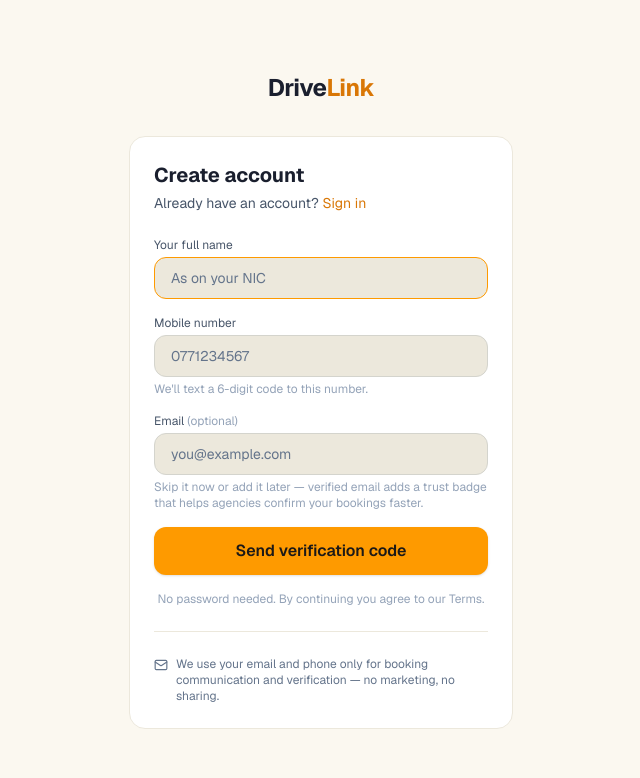
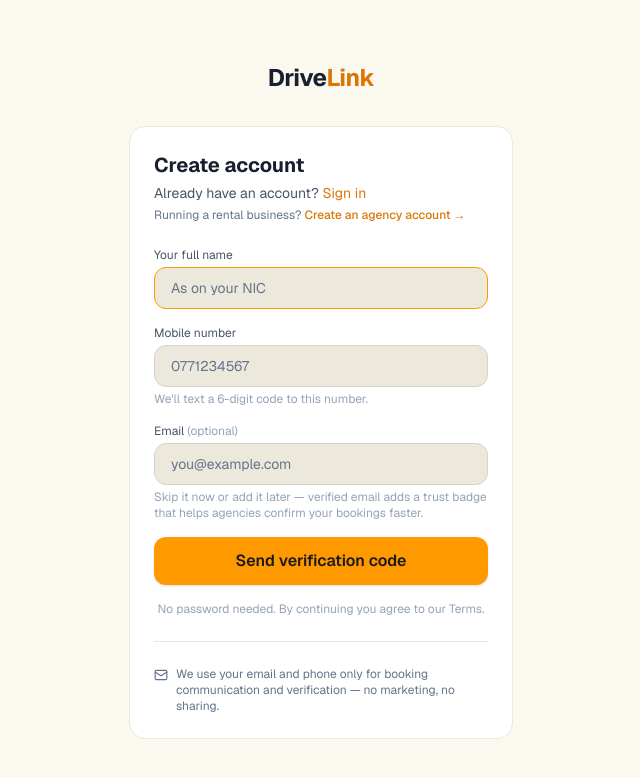
Before and after one commit to ninjalegendz/drivelink-sl, a Next.js app: page /signup in a window 1280 px wide. Shown: the top 778 px of the page, without its empty margins (319-959 px from the left). Built offline with nearby package versions, Linux system fonts and the light colour scheme.

Commit message:
Signup: link to /signup/agency for businesses creating an agency account

```diff
--- a/src/app/(auth)/signup/page.tsx
+++ b/src/app/(auth)/signup/page.tsx
@@ -102,9 +102,15 @@ function RenterSignupForm() {
   return (
     <div className="bg-slate-900 rounded-2xl border border-slate-800 p-6">
       <h1 className="text-white font-bold text-xl mb-1">Create account</h1>
-      <p className="text-slate-400 text-sm mb-6">
+      <p className="text-slate-400 text-sm">
         Already have an account?{" "}
         <Link href="/login" className="text-amber-400 hover:text-amber-300">Sign in</Link>
+      </p>
+      <p className="text-slate-500 text-xs mt-1 mb-6">
+        Running a rental business?{" "}
+        <Link href="/signup/agency" className="text-amber-400 hover:text-amber-300 font-medium">
+          Create an agency account →
+        </Link>
       </p>
 
       {/* Stage 1 — details */}
```
